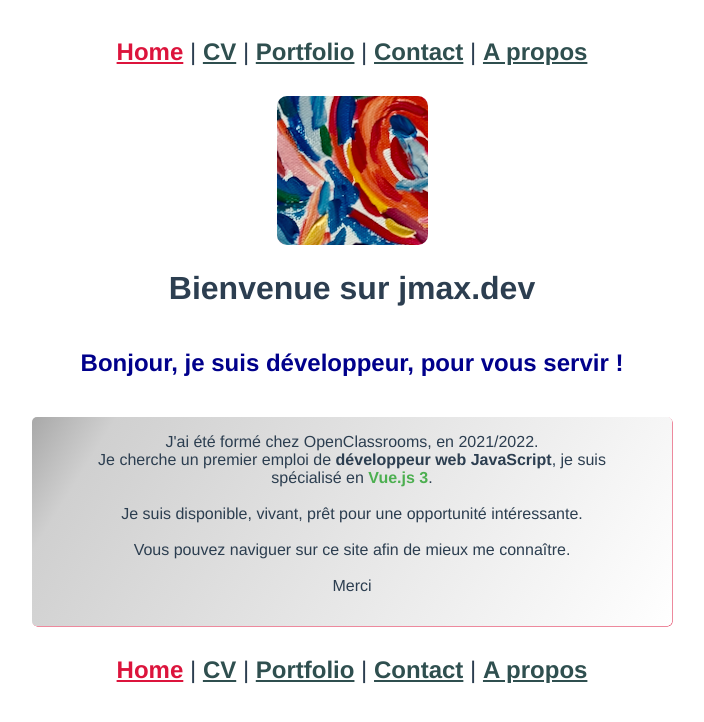
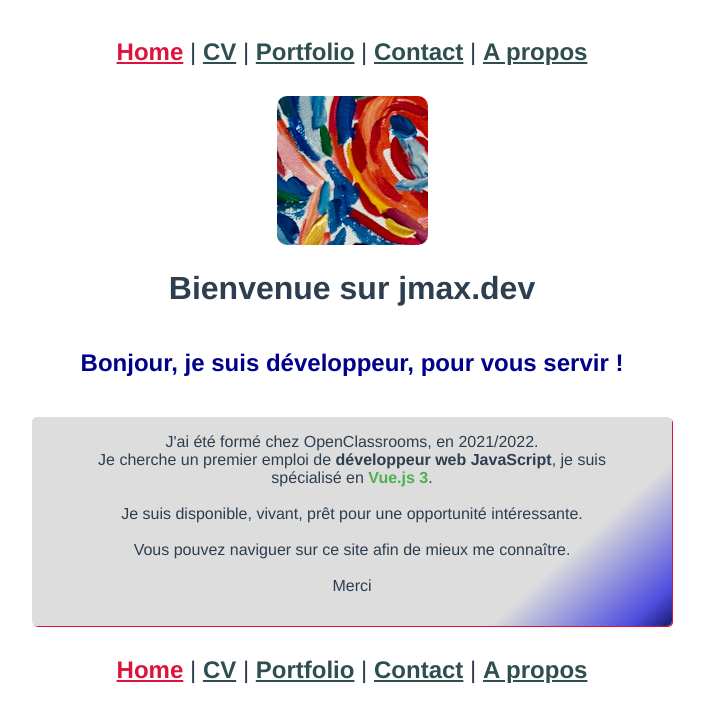
Before and after one commit to jmcob/jmax.dev, a Vue app: page /#/ in a window 1280 px wide. Shown: the top 722 px of the page, without its empty margins (288-992 px from the left). Built offline with nearby package versions, Linux system fonts and the light colour scheme.

Commit message:
maj colored boxes

```diff
--- a/src/App.vue
+++ b/src/App.vue
@@ -53,17 +53,17 @@ nav a.router-link-exact-active {
   align-items: center;
 }
 .cadre {
-  background: rgb(168, 168, 168);
+  background: rgb(25, 25, 112);
   background: linear-gradient(
-    122deg,
-    rgba(168, 168, 168, 1) 0%,
-    rgba(208, 208, 208, 1) 11%,
-    rgba(255, 255, 255, 1) 100%
+    318deg,
+    rgba(25, 25, 112, 1) 0%,
+    rgba(78, 78, 224, 1) 5%,
+    rgba(221, 221, 221, 1) 21%
   );
   border-radius: 5px;
   max-width: 550px;
   padding: 0 45px 15px 45px;
-  box-shadow: 0.5px 0.5px crimson;
+  box-shadow: 1px 1px #dc143c;
   margin-top: 20px;
 }
 
--- a/src/views/AboutView.vue
+++ b/src/views/AboutView.vue
@@ -3,7 +3,7 @@
     <h1>Coded by Jean-Maxime Cobac,</h1>
     <h2>during May and June of 2022, using Vue.js 3.</h2>
     <img alt="About logo" src="../assets/about.png" />
-    <p>Version 3.5.5 boxes edition</p>
+    <p>Version 3.5.6 colored boxes edition</p>
   </div>
 </template>
 
```
